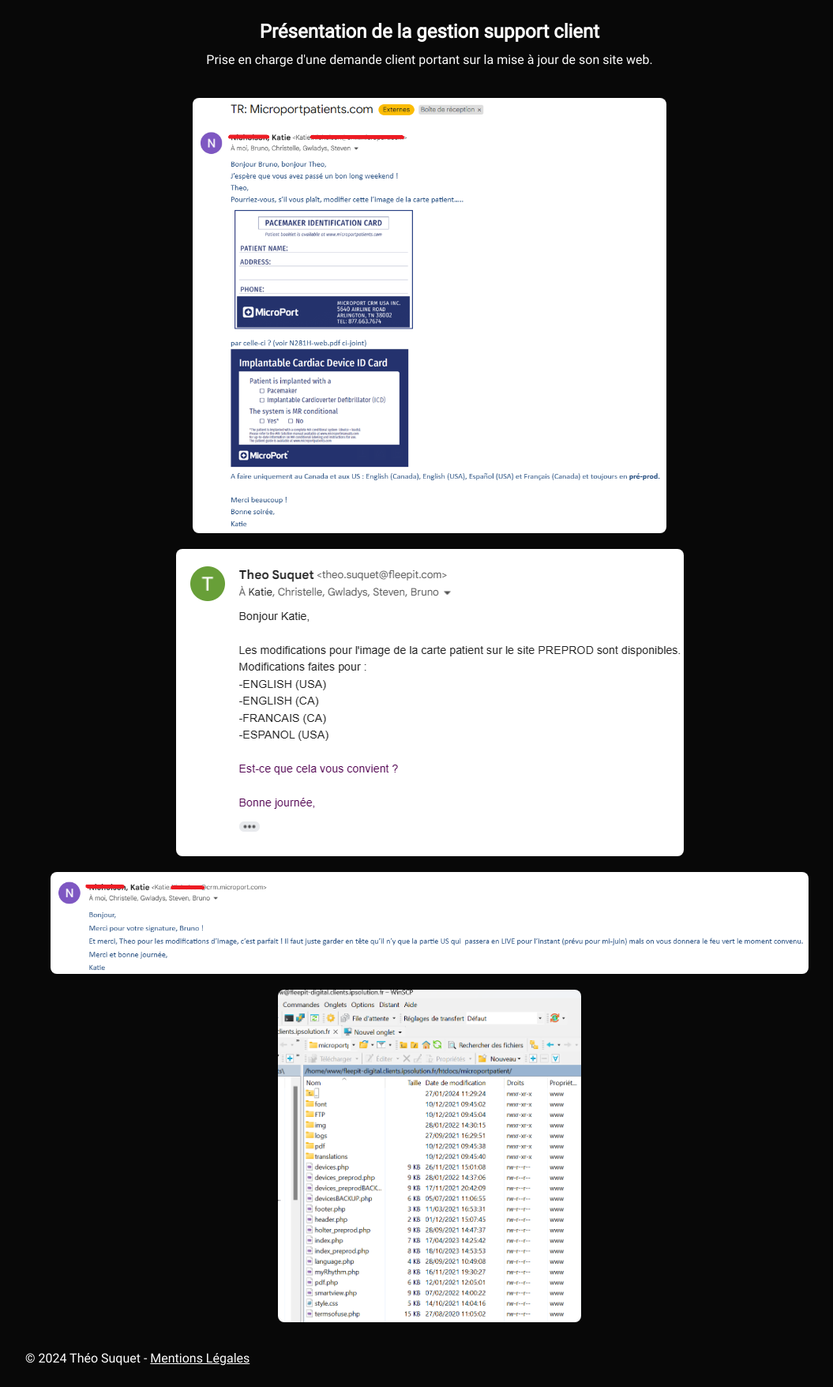
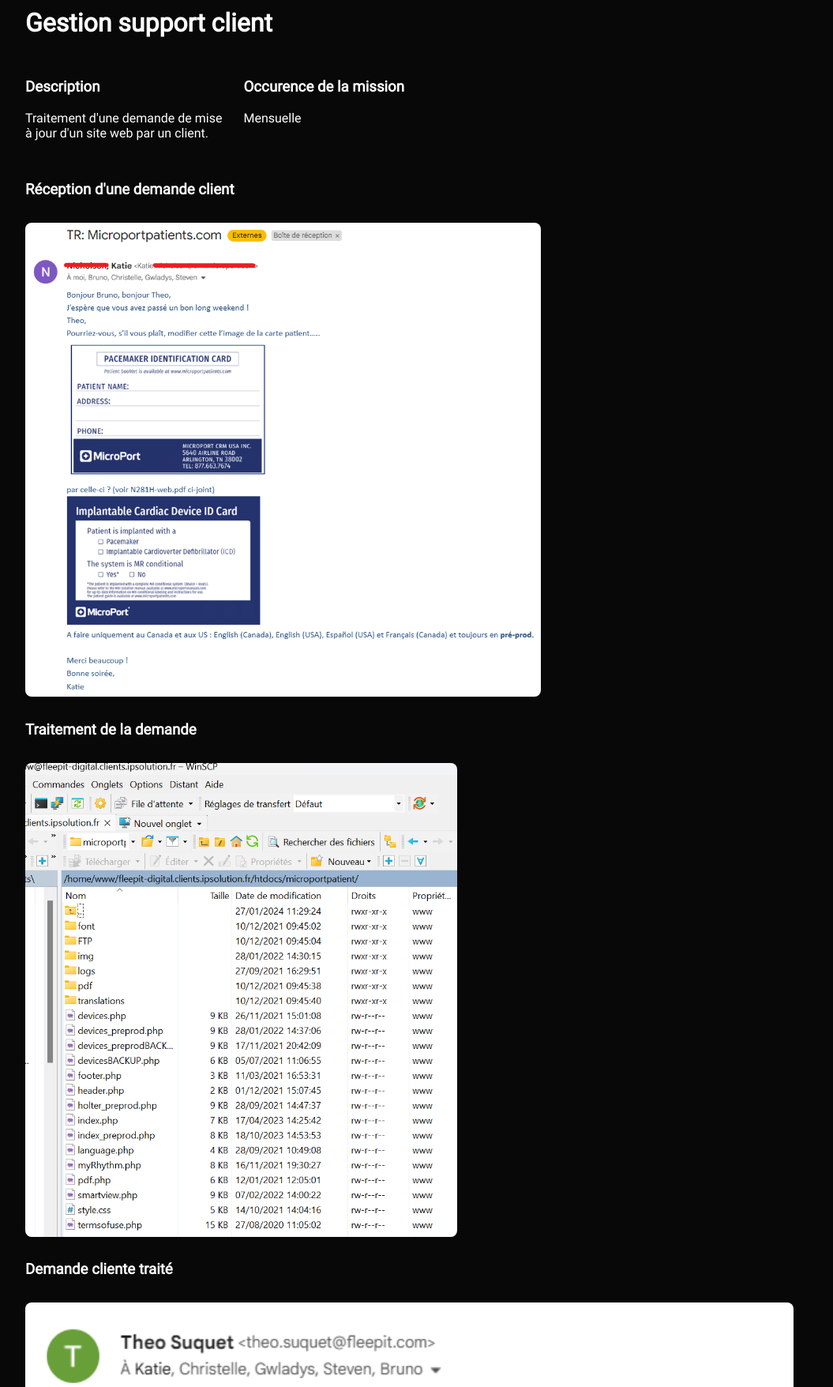
Before and after one commit to tsBlank/Portfolio, a PHP site: page /gestion-support-client.html in a window 1280 px wide. Shown: the part 180-1936 px from the top of the page at 79% size, without its empty margins (96-1151 px from the left). Before the commit the page ends 1909 px from the top, so only its background shows below. Run offline with PHP 8.4, Linux system fonts and the light colour scheme; some libraries are stand-ins or nearby versions.

Commit message:
small update

```diff
--- a/gestion-support-client.html
+++ b/gestion-support-client.html
@@ -26,20 +26,37 @@
         </div>
     </div>
 
-    <div class="container-realisation">
-        <h2 style="padding-bottom: 1%;">Présentation de la gestion support client</h2>
-        <p style="padding-bottom: 3%">Prise en charge d'une demande client portant sur la mise à jour de son site web.</p>
+    <main>
+        <h1>Gestion support client</h1>
+        <div class="realisation-description">
+            <div class="box-description">
+                <h3>Description</h3>
+                <p><br>Traitement d'une demande de mise à jour d'un site web par un client.
+                </p>
+
             </div>
 
-    <div style="align-items: center; justify-content: center; display:flex; flex-direction: column; gap:20px;">
-        <img src="assets/mail-support-client-1.png" alt="logo portfolio" style="border-radius: 8px; width: 600px;">
-        <img src="assets/mail-support-client-2.png" alt="logo portfolio" style="border-radius: 8px; width: 800p">
-        <img src="assets/mail-support-client-3.png" alt="logo portfolio" style="border-radius: 8px; width: 75%;">
-        <img src="assets/microport-winscp.png" alt="logo portfolio" style="border-radius: 8px;width: 30%;">
+            <div class="box-description">
+                <h3>Occurence de la mission</h3>
+                <p><br>Mensuelle</p>
+            </div>
         </div>
 
+        <div id="content-gestion-client">
 
-</body>
+            <h3>Réception d'une demande client</h3>
+            <img src="assets/mail-support-client-1.png" alt="logo portfolio">
+            <h3>Traitement de la demande</h3>
+            <img src="assets/microport-winscp.png" alt="logo portfolio">
+            <h3>Demande cliente traité</h3>
+            <img src="assets/mail-support-client-2.png" alt="logo portfolio">
+            <h3>Confirmation satisfaction du client</h3>
+            <img src="assets/mail-support-client-3.png" alt="logo portfolio">
+
+        </div>
+    </main>
+
+
 
     <footer>
         <div class="container">
@@ -47,4 +64,8 @@
         </div>
     </footer>
 
+</body>
+
+
+
 </html>
--- a/style.css
+++ b/style.css
@@ -309,3 +309,18 @@ hr {
 main {
     padding: 10px 10%;
 }
+
+
+#content-gestion-client {
+    margin-top: 5%;
+}
+
+#content-gestion-client img {
+    border-radius: 8px;
+    height: 600px;
+    margin-top: 3%;
+    display: block;
+    text-align: center;
+    margin-bottom: 3%;
+    max-width: 95%;
+}
```
Also changed, not shown: assets/mail-support-client-3.png. Lines whose indentation alone changed are shown as unchanged.
